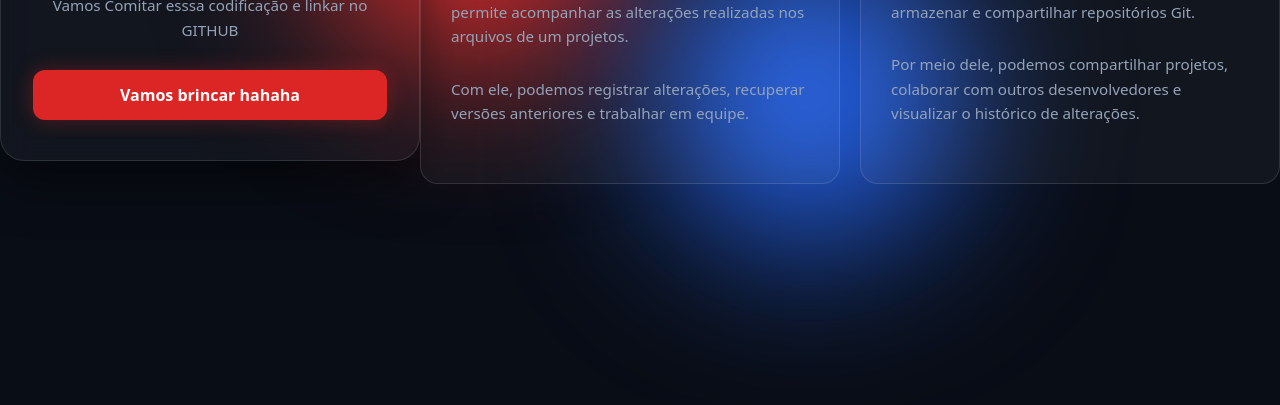
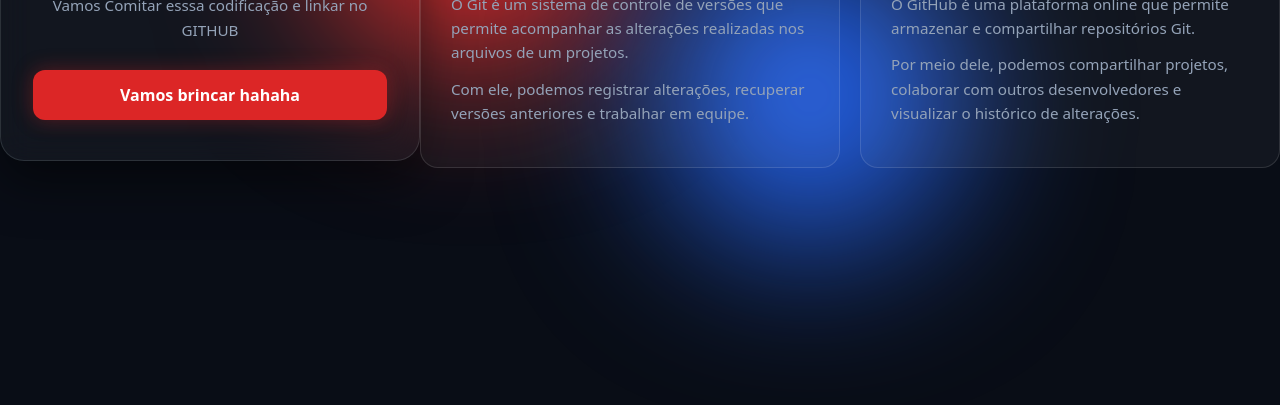
Before and after one commit to giovannifagundes2910/PROJETO_GIT, a plain HTML site: page index.html in a window 1280 px wide. Shown: the part 395-800 px from the top of the page. Drawn offline with Linux system fonts and the light colour scheme.

Commit message:
Coloquei para ajustar o espaçamento entre os parágrafos

```diff
--- a/style.css
+++ b/style.css
@@ -185,3 +185,8 @@
     font-size: 1.4rem;
     margin-bottom: 15px;
 }
+
+.info-card p {
+    /* Ajusta o espaçamento entre os parágrafos */
+    margin-bottom: 12px;
+}
```
